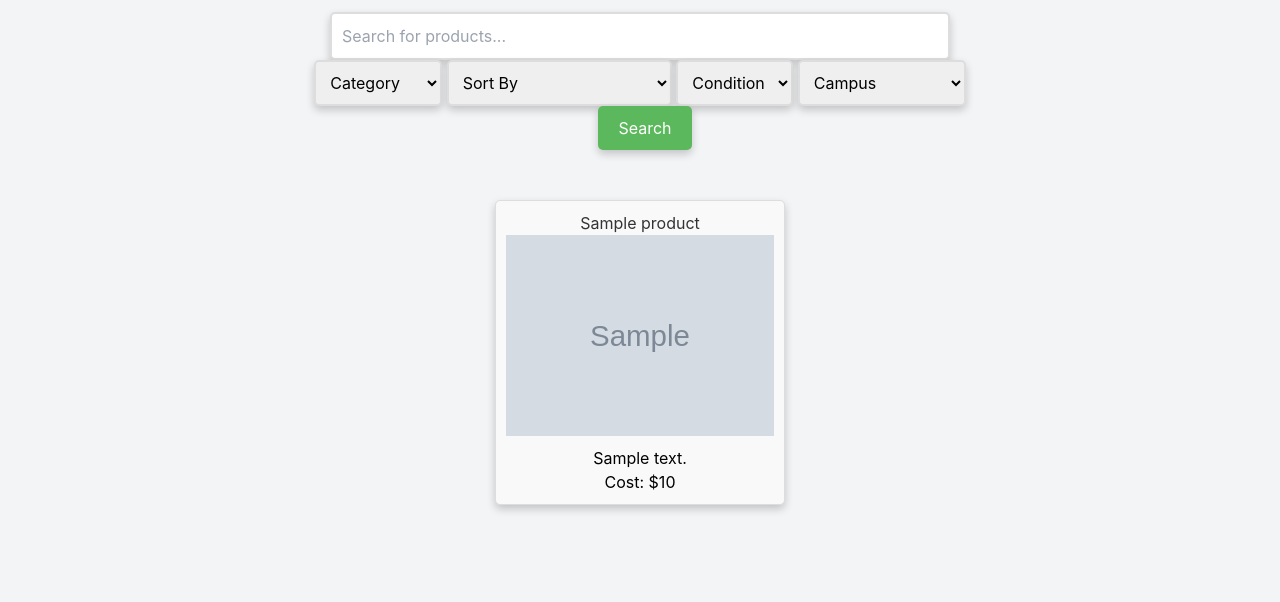
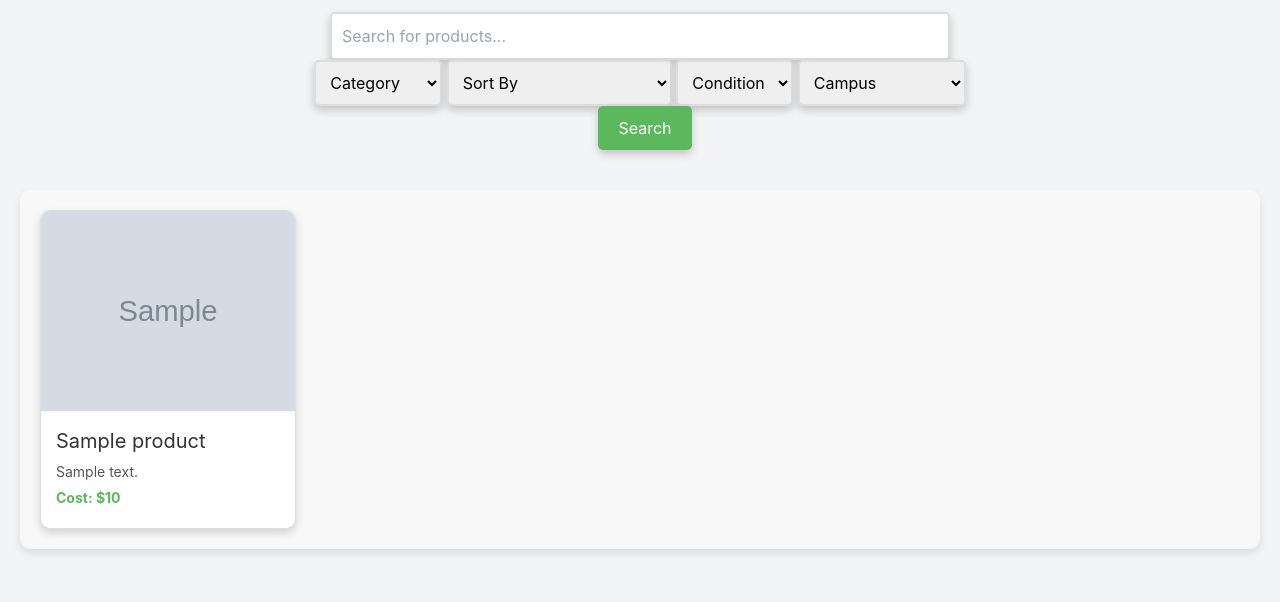
Before and after one commit to kukr/UniMarket-Place, a Flask app: template templates/home.html in a window 1280 px wide. Shown: the part 198-800 px from the top of the page. Run offline with Flask 2, Linux system fonts and the light colour scheme; the template is opened without the code that fills it: most values are stand-ins (such as "Sample title", 1, 10 or a date in 2020); grey boxes marked "Sample" are stand-in pictures; parts of the project's set-up code (start-up, migrations or seed data) failed here and were passed over; some libraries are stand-ins or nearby versions.

Commit message:
updating home

```diff
--- a/app.py
+++ b/app.py
@@ -45,7 +45,7 @@ def login():
 
 
     if session.get('user_email', None):
-        return redirect(url_for('dashboard'))
+        return redirect(url_for('home'))
 
     # Initialize the login form
     class LoginForm(FlaskForm):
@@ -67,7 +67,7 @@ def login():
         # if user.get('user_email', None):
         #     flash('You have been logged in.', 'success')
         #
-        return redirect(url_for('dashboard'))
+        return redirect(url_for('home'))
     except:
         flash('Invalid username or password.', 'danger')
         return redirect(url_for('login'))
--- a/templates/home.html
+++ b/templates/home.html
@@ -34,32 +34,60 @@
         background-color: #4cae4c;
     }
 
-    .product {
-        margin: 10px;
-        border: 1px solid #ddd;
-        padding: 10px;
-        border-radius: 5px;
-        text-align: center;
-        box-shadow: 0 4px 8px 0 rgba(0,0,0,0.2);
-        background-color: #f9f9f9;
-        flex-basis: calc(25% - 20px); /* Adjust width to fit 4 items per row, accounting for margin */
-    }
-
-    .product h2 {
-        color: #333;
-    }
-
     .product-list {
         display: flex;
         flex-wrap: wrap;
-        justify-content: center;
+        justify-content: flex-start; /* Align items to the start */
+        gap: 20px; /* Space between products */
+    }
+    .user-products {
+        background-color: #f8f8f8; /* Light grey background for subtle contrast */
+        padding: 20px;
+        border-radius: 10px;
+        box-shadow: 0 4px 8px rgba(0, 0, 0, 0.1);
+        margin-top: 20px;
+    }
+    .product {
+        flex-basis: calc(23% - 20px); /* Adjust width to fit 3 items per row, accounting for gap */
+        border: 1px solid #ddd;
+        border-radius: 10px;
+        overflow: hidden; /* Ensures the child elements do not overflow the border-radius */
+        background-color: #fff;
+        box-shadow: 0 4px 8px rgba(0, 0, 0, 0.15);
+        transition: transform 0.3s ease, box-shadow 0.3s ease;
+    }
+
+    .product:hover {
+        transform: translateY(-5px);
+        box-shadow: 0 6px 12px rgba(0, 0, 0, 0.2);
     }
 
     .product img {
         width: 100%;
-        height: auto;
+        height: 200px; /* Fixed height for uniformity */
         object-fit: cover;
-        margin-bottom: 10px;
+    }
+
+    .product-info {
+        padding: 15px;
+        text-align: left;
+    }
+
+    .product-info h2 {
+        margin-top: 0;
+        color: #333;
+        font-size: 20px;
+    }
+
+    .product-info p {
+        margin: 5px 0;
+        color: #555;
+        font-size: 14px;
+    }
+
+    .product-info .price {
+        font-weight: bold;
+        color: #5cb85c;
     }
 
     .title {
@@ -155,16 +183,32 @@
     </form>
 </div>
 
-{% if products %}
+<!-- {% if products %}
     <div class="product-list">
         {% for product in products %}
             <div class="product">
+                <img src="{{ product.image_link }}" alt="{{ product.name }}">
                 <h2>{{ product.name }}</h2>
-                <img src="{{ product.image_link }}" alt="{{ product.name }}">
                 <p>{{ product.description[:100] }}{% if product.description|length > 100 %}...{% endif %}</p>
                 <p>Cost: ${{ product.price }}</p>
             </div>
         {% endfor %}
     </div>
+{% endif %} -->
+{% if products %}
+<div class="user-products">
+        <div class="product-list">
+            {% for product in products %}
+                <div class="product">
+                    <img src="{{ product.image_link }}" alt="{{ product.name }}">
+                    <div class="product-info">
+                        <h2>{{ product.name }}</h2>
+                        <p>{{ product.description[:100] }}{% if product.description|length > 100 %}...{% endif %}</p>
+                        <p class="price">Cost: ${{ product.price }}</p>
+                    </div>
+                </div>
+            {% endfor %}
+        </div>
+    </div>
 {% endif %}
 {% endblock %}
```
